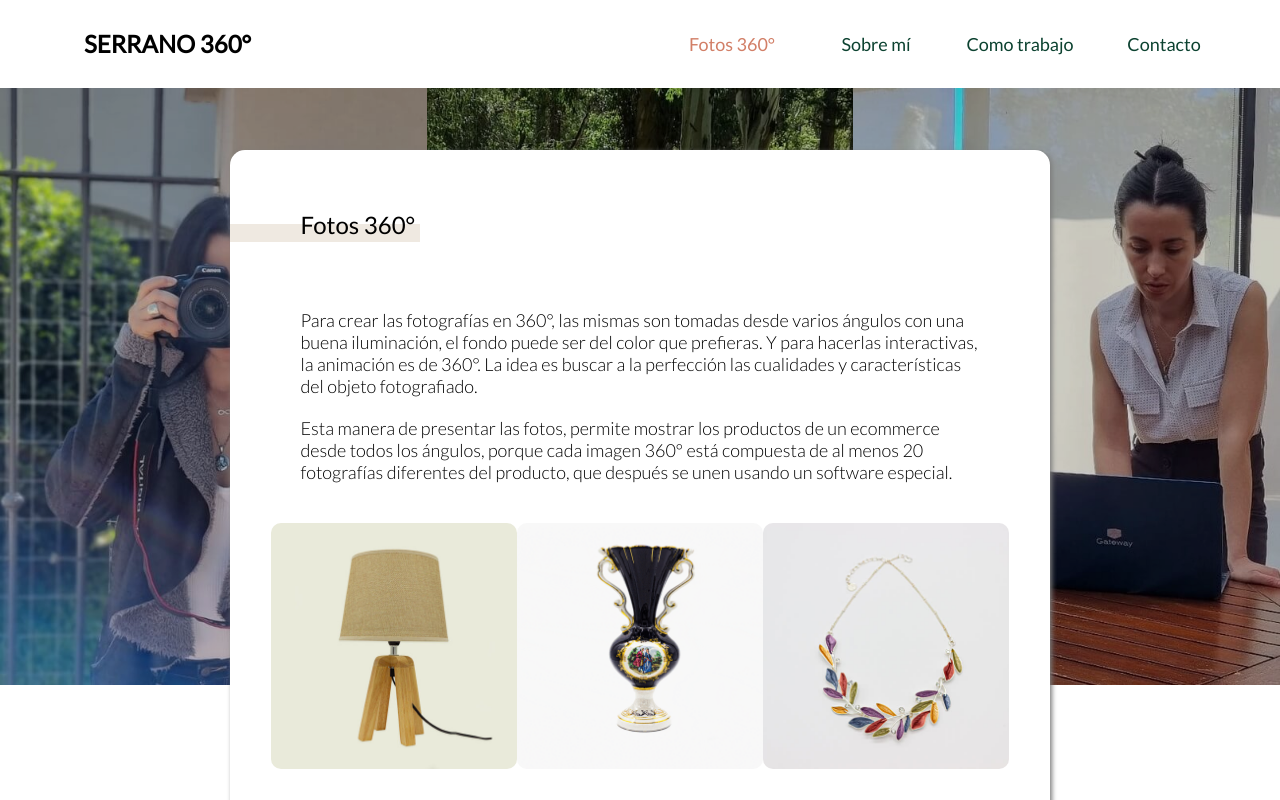
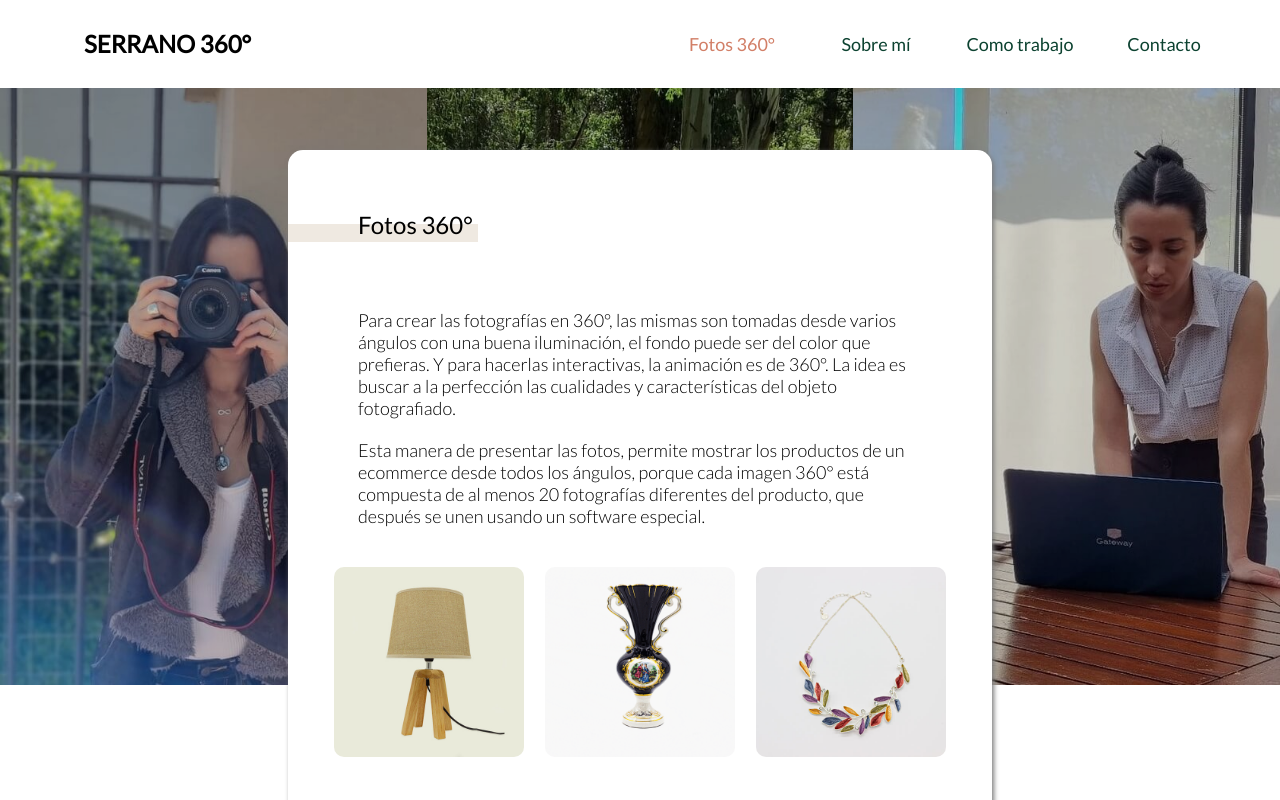
Before and after one commit to SRivarola/Serrano360, a React (Create React App) app: page /#/fotos360 in a window 1280 px wide. Shown: the top 800 px of the page. Built offline with nearby package versions, Linux system fonts and the light colour scheme.

Commit message:
mas cambios

```diff
--- a/src/Pages/Fotos360/Fotos360.scss
+++ b/src/Pages/Fotos360/Fotos360.scss
@@ -16,9 +16,9 @@
         .img1, .img3{
             display: none;
         }
-        }
+    }
     img{
-        width: 100%;
+        width: 90%;
         margin: 0 auto;
         border-radius: 10px;
     }
--- a/src/components/Navbar/NavbarStyled.js
+++ b/src/components/Navbar/NavbarStyled.js
@@ -12,7 +12,6 @@ const ToggleContainer = styled.div`
     @media (max-width: 768px) {
         display: flex;
         ${props => props.valido === 'true' && css`
-            transition: all 1.5s;
             display: none
         `}
     }
@@ -35,11 +34,9 @@ const BarraMenu = styled.div`
         height: 100vh;
 
         ${props => props.valido === 'false' && css`
-            transition: all 1.5s;
             margin-left: -100% !important;
         `}
         ${props => props.valido === 'true' && css`
-            transition: all 1.5s;
             margin-left: 0% !important;
         `}
     }
--- a/src/index.scss
+++ b/src/index.scss
@@ -31,7 +31,7 @@ li {
 }
 
 .container{
-  width: 64%;
+  width: 55%;
   height: auto;
   margin: 0 auto;
   background-color:#fff;
```
